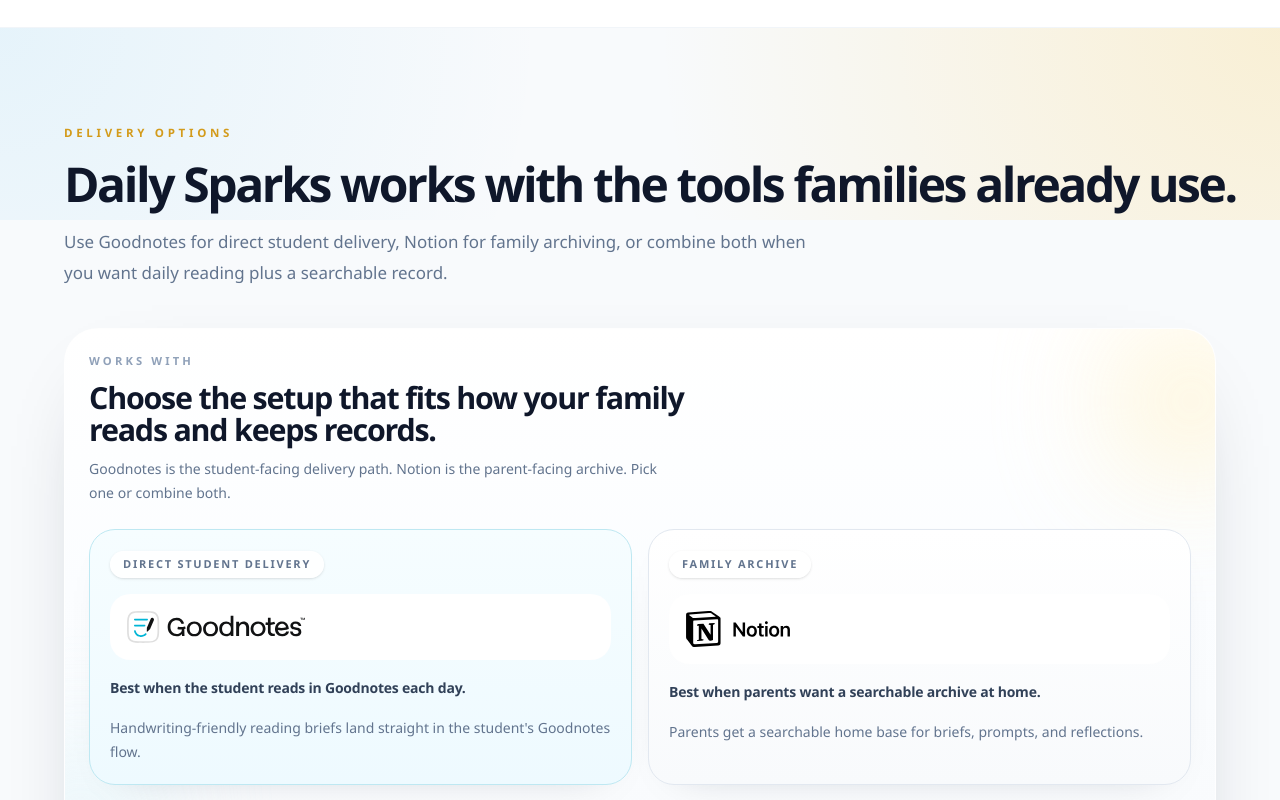
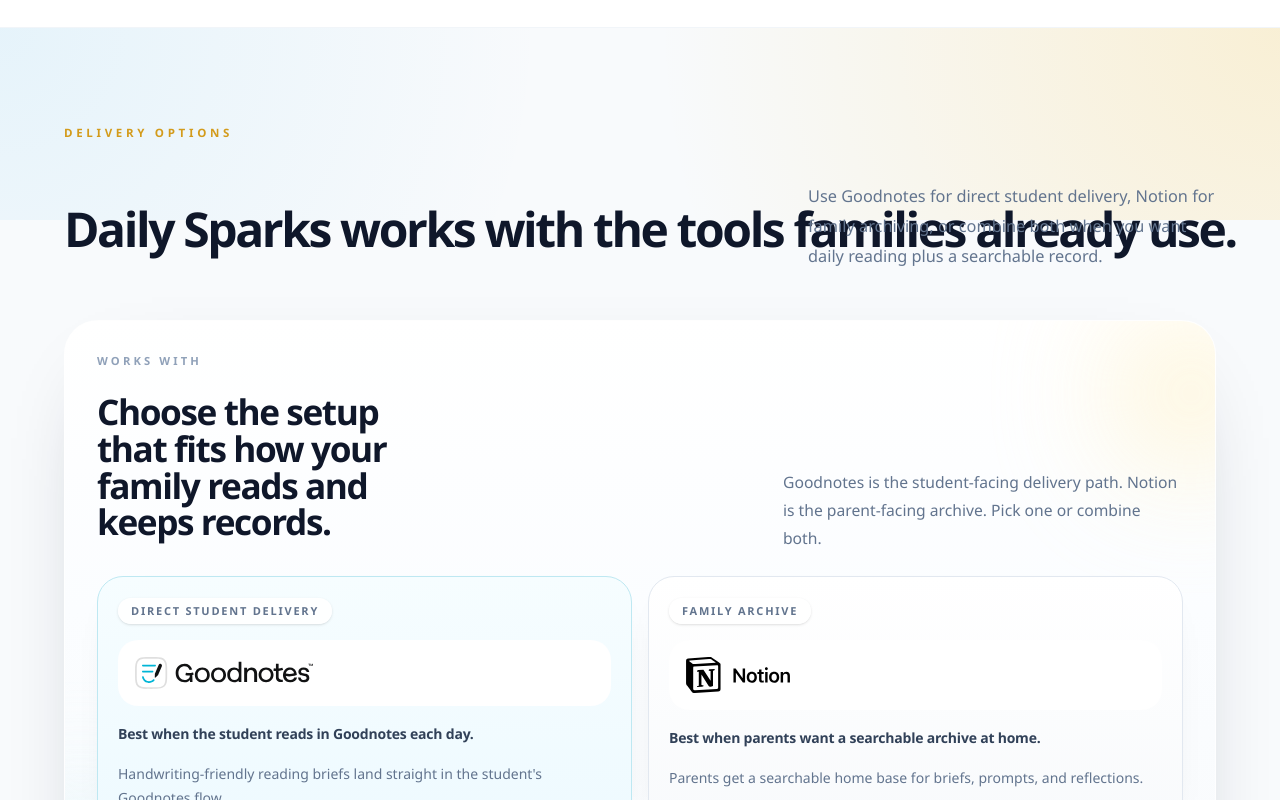
Before and after one commit to GrowthEdtech/dailysparks, a Next.js app: page / in a window 1280 px wide. Shown: the part 2960-3760 px from the top of the page. Built offline with nearby package versions, Linux system fonts and the light colour scheme.

Commit message:
fix: adapt landing integrations copy layout

```diff
--- a/src/app/landing-integrations-section.tsx
+++ b/src/app/landing-integrations-section.tsx
@@ -10,33 +10,33 @@ export default function LandingIntegrationsSection() {
     <section className="relative overflow-hidden border-t border-slate-100 bg-[#f8fafc] px-6 py-24 text-[#0f172a]">
       <div className="pointer-events-none absolute inset-x-0 top-0 h-48 bg-[radial-gradient(circle_at_top_right,rgba(251,191,36,0.18),transparent_48%),radial-gradient(circle_at_top_left,rgba(14,165,233,0.08),transparent_42%)]" />
 
-      <div className="relative mx-auto max-w-6xl space-y-10">
-        <div className="space-y-4 md:space-y-5">
-          <p className="text-[0.72rem] font-bold uppercase tracking-[0.32em] text-[#d39b1b]">
+      <div className="relative mx-auto max-w-6xl space-y-10 xl:space-y-12">
+        <div className="space-y-4 md:space-y-5 xl:grid xl:grid-cols-[minmax(0,1.45fr)_minmax(20rem,0.85fr)] xl:items-end xl:gap-x-12 xl:gap-y-5">
+          <p className="text-[0.72rem] font-bold uppercase tracking-[0.32em] text-[#d39b1b] xl:col-span-2">
             Delivery options
           </p>
-          <h2 className="text-balance text-4xl font-extrabold leading-[0.96] tracking-[-0.05em] text-[#0f172a] sm:text-[3.2rem] md:text-[3.55rem] xl:max-w-none xl:text-[3rem] xl:whitespace-nowrap">
+          <h2 className="text-balance text-4xl font-extrabold leading-[0.96] tracking-[-0.05em] text-[#0f172a] sm:text-[3.2rem] md:text-[3.55rem] xl:col-start-1 xl:row-start-2 xl:max-w-none xl:text-[3rem] xl:whitespace-nowrap">
             Daily Sparks works with the tools families already use.
           </h2>
-          <p className="max-w-3xl text-[1.02rem] leading-[1.8] text-slate-500 md:text-[1.06rem]">
+          <p className="max-w-3xl text-[1.02rem] leading-[1.8] text-slate-500 md:text-[1.06rem] xl:col-start-2 xl:row-start-2 xl:max-w-[30rem] xl:justify-self-end xl:text-[1.02rem] xl:leading-[1.85]">
             Use Goodnotes for direct student delivery, Notion for family archiving,
             or combine both when you want daily reading plus a searchable record.
           </p>
         </div>
 
-        <div className="relative overflow-hidden rounded-[34px] border border-white/80 bg-[linear-gradient(180deg,#ffffff_0%,#fbfdff_44%,#f8fafc_100%)] p-6 shadow-[0_30px_90px_-56px_rgba(15,23,42,0.46)]">
+        <div className="relative overflow-hidden rounded-[34px] border border-white/80 bg-[linear-gradient(180deg,#ffffff_0%,#fbfdff_44%,#f8fafc_100%)] p-6 shadow-[0_30px_90px_-56px_rgba(15,23,42,0.46)] xl:p-8">
           <div className="pointer-events-none absolute -right-12 top-0 h-36 w-36 rounded-full bg-[#fff1c4] blur-3xl opacity-80" />
           <div className="pointer-events-none absolute -left-12 bottom-10 h-32 w-32 rounded-full bg-[#d8f2f8] blur-3xl opacity-80" />
 
           <div className="relative">
-            <div className="max-w-2xl space-y-3">
-              <p className="text-[0.7rem] font-bold uppercase tracking-[0.28em] text-slate-400">
+            <div className="space-y-3 xl:grid xl:grid-cols-[minmax(0,1.18fr)_minmax(18rem,0.82fr)] xl:items-end xl:gap-x-10 xl:gap-y-3">
+              <p className="text-[0.7rem] font-bold uppercase tracking-[0.28em] text-slate-400 xl:col-span-2">
                 Works with
               </p>
-              <h3 className="text-[1.9rem] font-bold leading-[1.04] tracking-[-0.04em] text-[#0f172a]">
+              <h3 className="text-[1.9rem] font-bold leading-[1.04] tracking-[-0.04em] text-[#0f172a] xl:max-w-[16ch] xl:text-[2.2rem]">
                 Choose the setup that fits how your family reads and keeps records.
               </h3>
-              <p className="max-w-xl text-sm leading-6 text-slate-500">
+              <p className="max-w-xl text-sm leading-6 text-slate-500 xl:col-start-2 xl:max-w-[25rem] xl:justify-self-end xl:text-[0.98rem] xl:leading-7">
                 Goodnotes is the student-facing delivery path. Notion is the
                 parent-facing archive. Pick one or combine both.
               </p>
```
Also changed, not shown: 2 other files (tests, documents, lock files or other folders).
